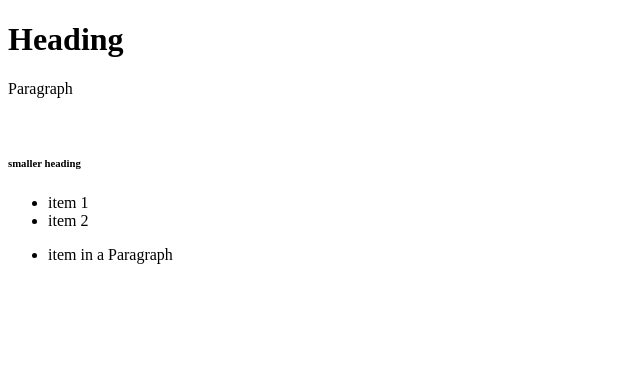
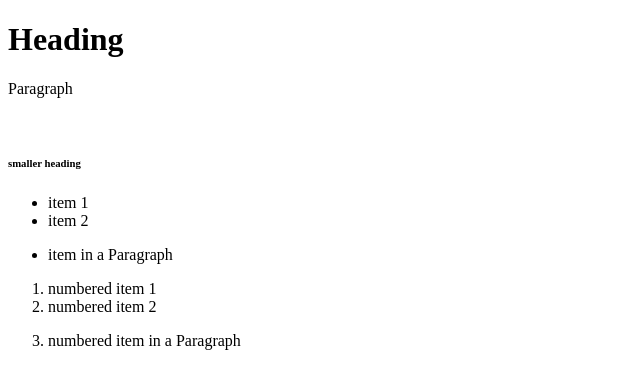
Before and after one commit to VogonPoetries/MyWeb, a plain HTML site: page index.html in a window 1280 px wide. Shown: the whole page, without its empty margins (0-640 px from the left). Drawn offline with Linux system fonts and the light colour scheme.

Commit message:
Update index.html

```diff
--- a/index.html
+++ b/index.html
@@ -14,7 +14,11 @@
       <li>item 2</li>
       <li><p>item in a Paragraph</p></li>
     </ul>
-
+    <ol>
+      <li>numbered item 1</li>
+      <li>numbered item 2</li>
+      <li><p>numbered item in a Paragraph</p></li>
+    </ol>
 
   </body>
 </html>
```
